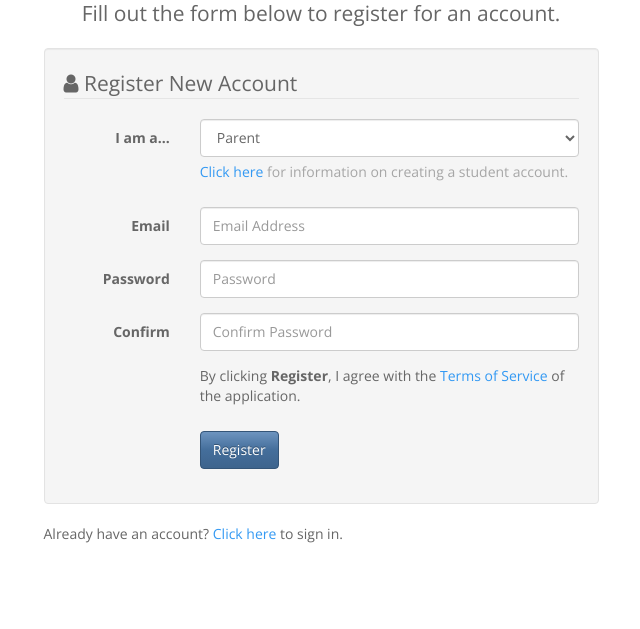
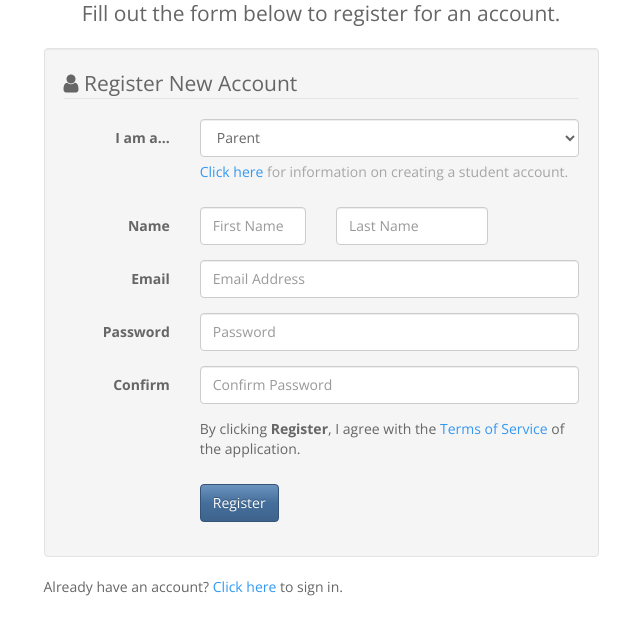
Before and after one commit to johnmbergman/galaxy-mission, a PHP site: page /register in a window 1280 px wide. Shown: the part 171-800 px from the top of the page, without its empty margins (319-959 px from the left). Run offline with PHP 8.4, Linux system fonts and the light colour scheme; some libraries are stand-ins or nearby versions.

Commit message:
First and last name input support

```diff
--- a/src/views/register.php
+++ b/src/views/register.php
@@ -78,6 +78,15 @@ if($_SERVER["REQUEST_METHOD"] == "POST")
           </div>
         </div>
         <div class="form-group">
+          <label for="input-firstname" class="col-md-3 control-label">Name</label>
+          <div class="col-md-3">
+            <input type="text" name="firstname" class="form-control" id="input-firstname" placeholder="First Name">
+          </div>
+          <div class="col-md-4">
+            <input type="text" name="lastname" class="form-control" id="input-lastname" placeholder="Last Name">
+          </div>
+        </div>
+        <div class="form-group">
           <label for="input-email" class="col-md-3 control-label">Email</label>
           <div class="col-md-9">
             <input type="email" name="email" class="form-control" id="input-email" placeholder="Email Address">
```
